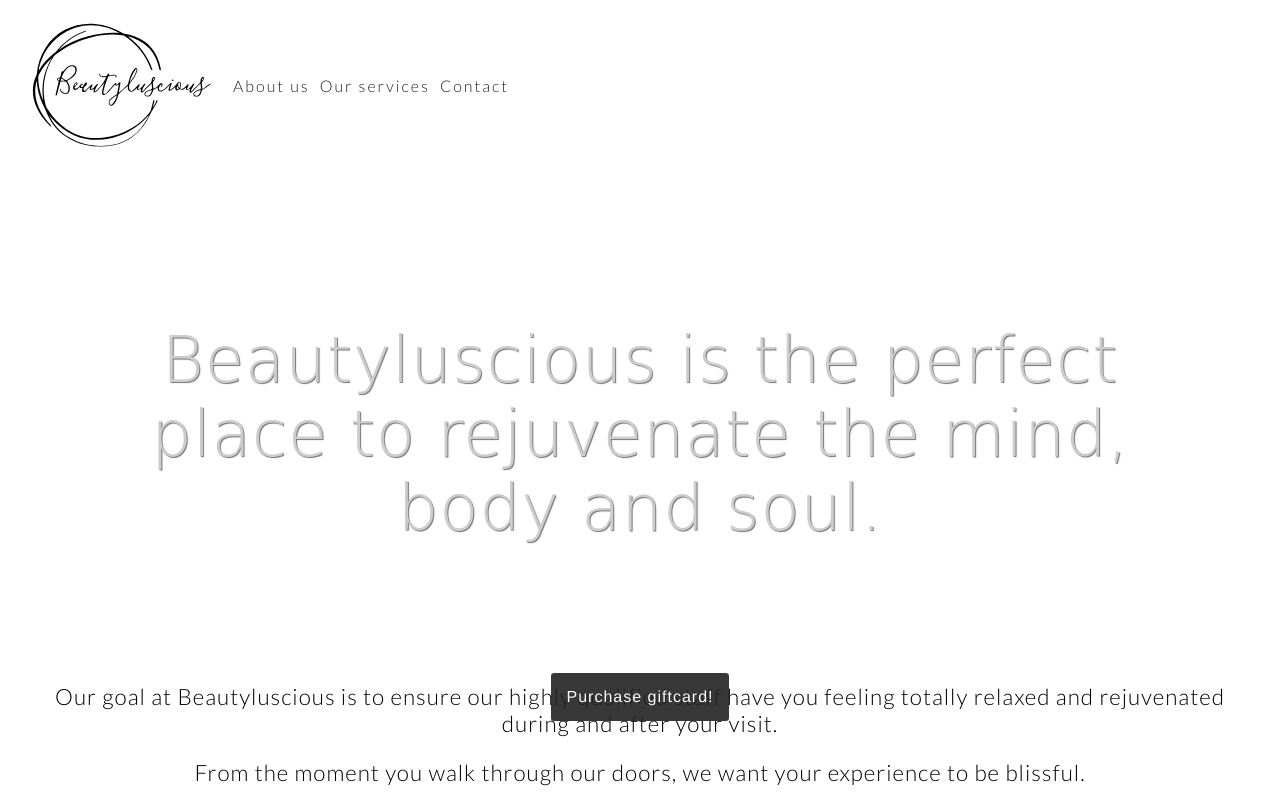
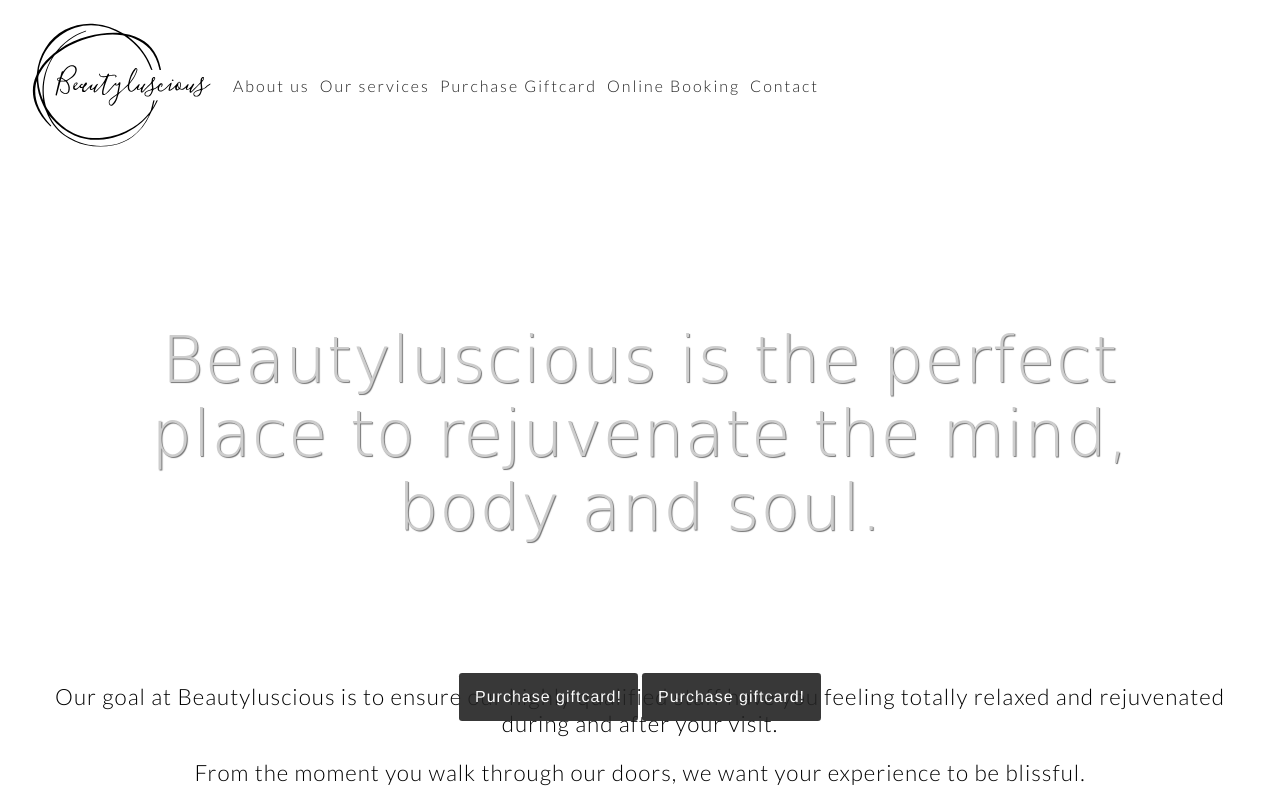
Before and after one commit to beautyluscious/beautyluscious, a website: page index.html in a window 1280 px wide. Shown: the top 800 px of the page. Drawn offline with Linux system fonts and the light colour scheme; some packages are replaced by stand-ins of ours; a script that the page names is missing; a web font is replaced by a local one.

Commit message:
adding menu

```diff
--- a/index.html
+++ b/index.html
@@ -40,6 +40,12 @@
            <li>
              <a id="ourServicesButton"  class="navLink" href="#ourServices">Our services</a>
            </li>
+          <li>
+             <a id="ourServices2Button"  class="navLink" href="#" onclick="launchShortcutsWidget();">Purchase Giftcard</a>
+           </li>
+          <li>
+             <a id="ourServices3Button"  class="navLink" href="https://beautyluscious.mylocalsalon.com/onlinebooking/v7410/Steps/SelectServices.aspx" target="_blank">Online Booking</a>
+           </li>
            <li>
              <a id="contactButton"  class="navLink" href="#contact">Contact</a>
            </li>
@@ -51,9 +57,10 @@
     <section class="site-segment welcome">
       <h1 id="tag-line">Beautyluscious is the perfect place to rejuvenate the mind, body and soul.</h1>
 
-<!––Place this button or link into your webpage's body where you want the widget launcher to display.––>
+<a id="sc-widget_launcher_link" href="#" class="button button_secondary" onclick="launchShortcutsWidget();">Purchase giftcard!</a>
+     <a href="https://beautyluscious.mylocalsalon.com/onlinebooking/v7410/Steps/SelectServices.aspx" target="_blank" class="button button_secondary" onclick="launchShortcutsWidget();">Purchase giftcard!</a>
 
-<a id="sc-widget_launcher_link" href="#" class="button button_secondary" onclick="launchShortcutsWidget();">Purchase giftcard!</a>
+
     </section>
 
     <section id="aboutUs" class="site-segment about-us">
```
